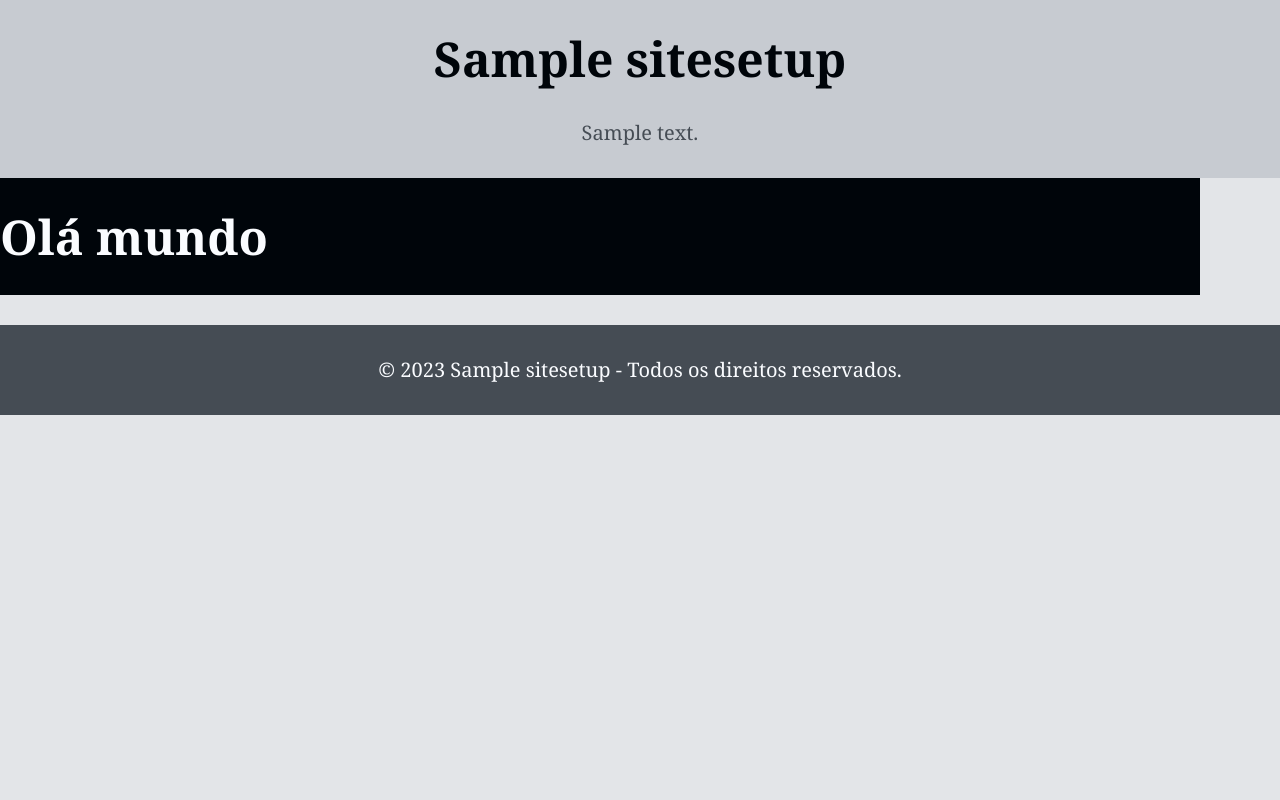
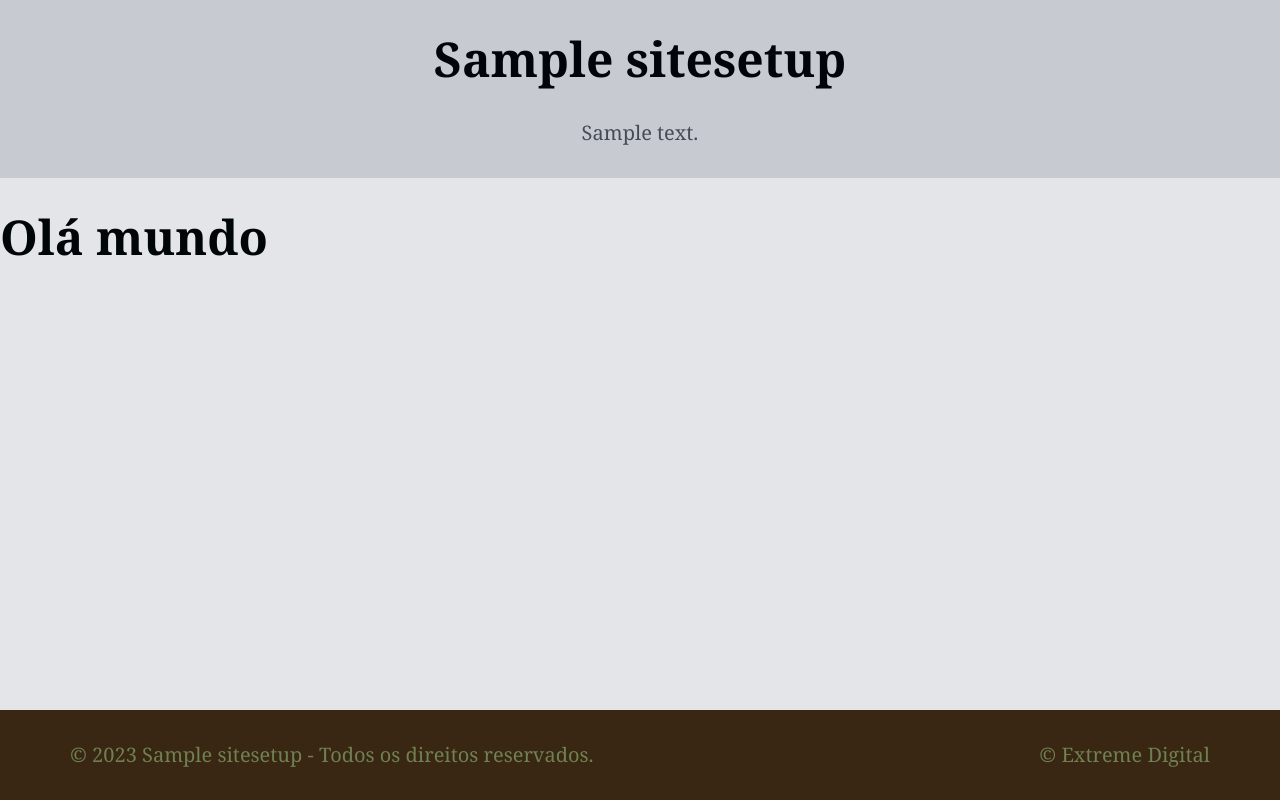
Before and after one commit to jmbhcabral/projecto_restaurante, a Django app: page / in a window 1280 px wide. Run offline with Django 4.2, Linux system fonts and the light colour scheme; tables that the repository leaves empty hold one stand-in row (values such as "Sample post").

Commit message:
Frontend css

```diff
--- a/djangoapp/restau/static/restau/css/style.css
+++ b/djangoapp/restau/static/restau/css/style.css
@@ -23,6 +23,17 @@
   --clr-gray-dk: var(--_clr-gray) 30%;
   --clr-gray-dkr: var(--_clr-gray) 20%;
   --clr-gray-dkst: var(--_clr-gray) 10%;
+
+  /* Frontend*/
+  --clr-dark-wood: hsl(30, 50%, 15%);
+  --clr-raw-pine: hsl(36, 45%, 73%);
+  --clr-creamy-white: hsl(42, 30%, 95%);
+  --clr-charcoal: hsl(200, 10%, 26%);
+  --clr-olive-green: hsl(82, 23%, 41%);
+  --clr-amber: hsl(35, 70%, 67%);
+
+  /* Frontend font family */
+  --ff-frontend: 'Montserrat', sans serif;
 
   /* Font-family */
   --ff-regular: Georgia, 'Times New Roman', Times, serif;
@@ -255,8 +266,9 @@ body,
 .footer {
   background: hsl(var(--clr-gray-dk));
   color: hsl(var(--clr-white));
+  position: fixed;
+  left: 0;
   bottom: 0;
-  /* position: static; */
   width: 100%;
   flex-shrink: 0;
 }
@@ -270,9 +282,31 @@ body,
 }
 
 .footer-columns {
-  display: grid;
+  display: inline;
   grid-template-columns: 1fr 1fr;
   gap: var(--spacing-base);
+}
+
+.container {
+  display: flex;
+  align-items: center;
+}
+
+.custom {
+  margin-left: auto;
+}
+
+.footer-front {
+  background: var(--clr-dark-wood);
+  color: var(--crl-olive-green);
+}
+
+.footer-front a {
+  color: var(--clr-olive-green);
+}
+
+.footer-front a:hover {
+  color: var(--clr-amber);
 }
 
 /* Products list */
@@ -470,9 +504,13 @@ body,
 }
 
 /* Restau website*/
-.front-content {
-  background-color: hsl(var(--clr-black));
+.front-content body {
+  background-color: hsl(var(--clr-creamy-white));
   color: hsl(var(--clr-white));
   max-width: var(--mw-grid);
+  display: flex;
+  flex-direction: column;
+  height: 100%;
+  min-height: 100vh;
   margin: 0, auto;
 }
--- /dev/null
+++ b/djangoapp/restau/templates/restau/base_front.html
@@ -0,0 +1,13 @@
+<!DOCTYPE html>
+<html lang="pt">
+<head>
+
+    {% include 'restau/partials/_head.html' %}
+</head>
+<body>
+    {% include 'restau/partials/_header.html' %}
+    {% comment %} {% include 'restau/partials/_promo.html' %} {% endcomment %}
+    {% block content %}{% endblock content %}
+    {% include 'restau/partials/_footer_front.html' %}
+</body>
+</html>
--- a/djangoapp/restau/templates/restau/pages/index.html
+++ b/djangoapp/restau/templates/restau/pages/index.html
@@ -1,4 +1,4 @@
-{% extends 'restau/base.html' %}
+{% extends 'restau/base_front.html' %}
 {% block content %}
     <div class="front-content">
         <h1>Olá mundo</h1>
--- a/djangoapp/restau/templates/restau/partials/_footer.html
+++ b/djangoapp/restau/templates/restau/partials/_footer.html
@@ -1,8 +1,15 @@
-<footer class="footer section-wrapper mt-base">
+<footer class="footer mt-base">
   <div class="section-content-wide">
     <div class="section-gap">
-      <div class="center">
-        <a href="#"> © {% now "Y" %} {{ site_setup.title }} - Todos os direitos reservados. </a>
+      <div class="footer-columns center">
+        <div class="container">
+          <div class="">
+            <a href="#"> © {% now "Y" %} {{ site_setup.title }} - Todos os direitos reservados. </a>
+          </div>
+          <div class="custom">
+            <a href="#">© Extreme Digital</a>
+          </div>
+        </div>
       </div>
     </div>
   </div>
--- /dev/null
+++ b/djangoapp/restau/templates/restau/partials/_footer_front.html
@@ -0,0 +1,16 @@
+<footer class="footer footer-front mt-base">
+    <div class="section-content-wide">
+      <div class="section-gap">
+        <div class="footer-columns center">
+          <div class="container">
+            <div class="">
+              <a href="#"> © {% now "Y" %} {{ site_setup.title }} - Todos os direitos reservados. </a>
+            </div>
+            <div class="custom">
+              <a href="#">© Extreme Digital</a>
+            </div>
+          </div>
+        </div>
+      </div>
+    </div>
+  </footer>
```
